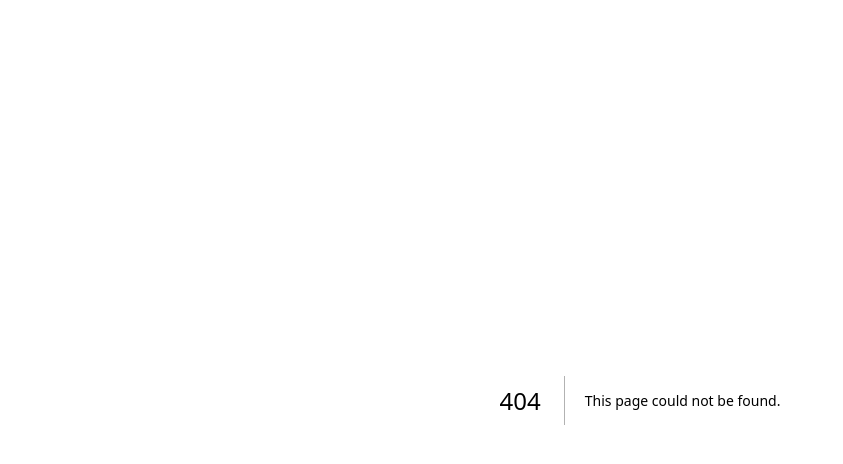
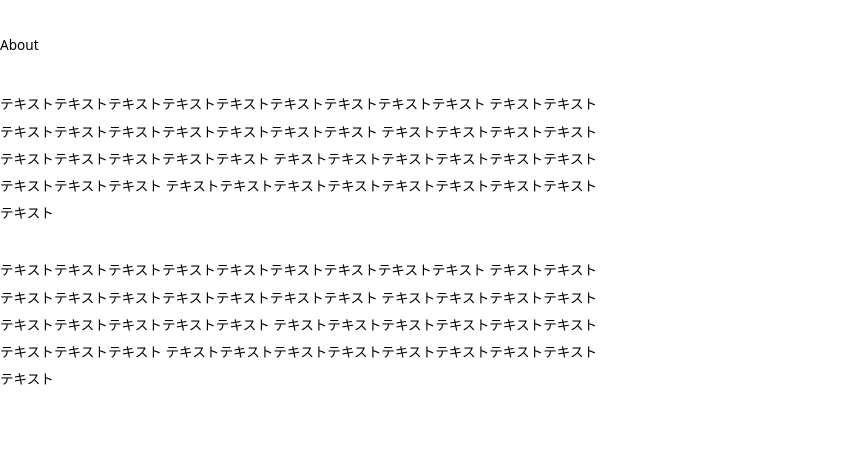
Before and after one commit to gp-n-suzuki/next_page_router_furniture_design, a Next.js app: page /about in a window 1280 px wide. Before the commit this address had no page. Shown: the top 464 px of the page, without its empty margins (0-843 px from the left). Built offline with nearby package versions, Linux system fonts and the light colour scheme.

Commit message:
Aboutページ実装

```diff
--- /dev/null
+++ b/pages/about/index.tsx
@@ -0,0 +1,16 @@
+import React from 'react'
+import styles from '@/styles/about.module.css'
+
+const About = () => {
+    return (
+        <div className={styles.wrapper}>
+            <h2 className={styles.heading}>About</h2>
+            <div className={styles.container}>
+                <p>テキストテキストテキストテキストテキストテキストテキストテキストテキスト テキストテキストテキストテキストテキストテキストテキストテキストテキスト テキストテキストテキストテキストテキストテキストテキストテキストテキスト テキストテキストテキストテキストテキストテキストテキストテキストテキスト テキストテキストテキストテキストテキストテキストテキストテキストテキスト</p>
+                <p>テキストテキストテキストテキストテキストテキストテキストテキストテキスト テキストテキストテキストテキストテキストテキストテキストテキストテキスト テキストテキストテキストテキストテキストテキストテキストテキストテキスト テキストテキストテキストテキストテキストテキストテキストテキストテキスト テキストテキストテキストテキストテキストテキストテキストテキストテキスト</p>
+            </div>
+        </div>
+    )
+}
+
+export default About
--- /dev/null
+++ b/styles/about.module.css
@@ -0,0 +1,17 @@
+.wrapper {
+    font-size: 0.85rem;
+    font-weight: 300;
+    max-width: 1360px;
+    margin: 0 auto;
+}
+
+.heading {
+    padding: 35px 0;
+}
+
+.container {
+    display: grid;
+    gap: 30px;
+    max-width: 600px;
+    line-height: 2;
+}
```
